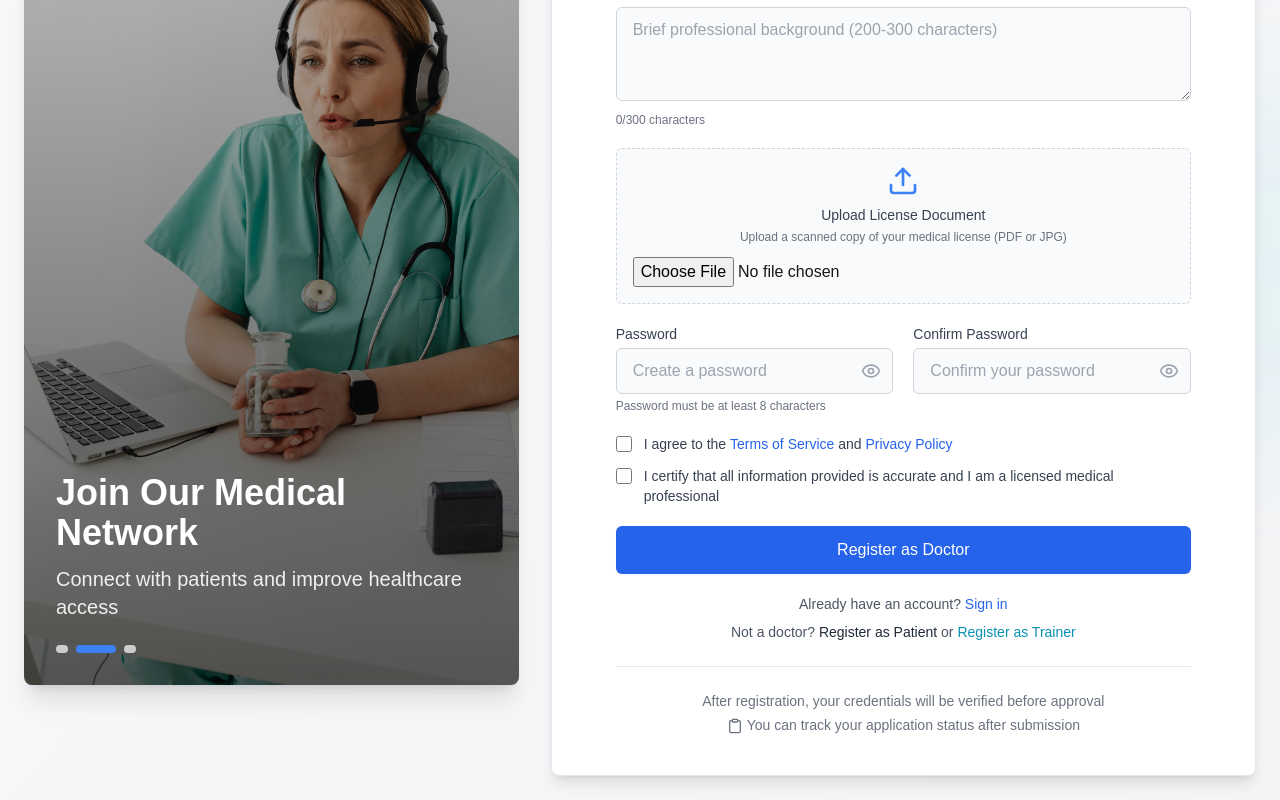
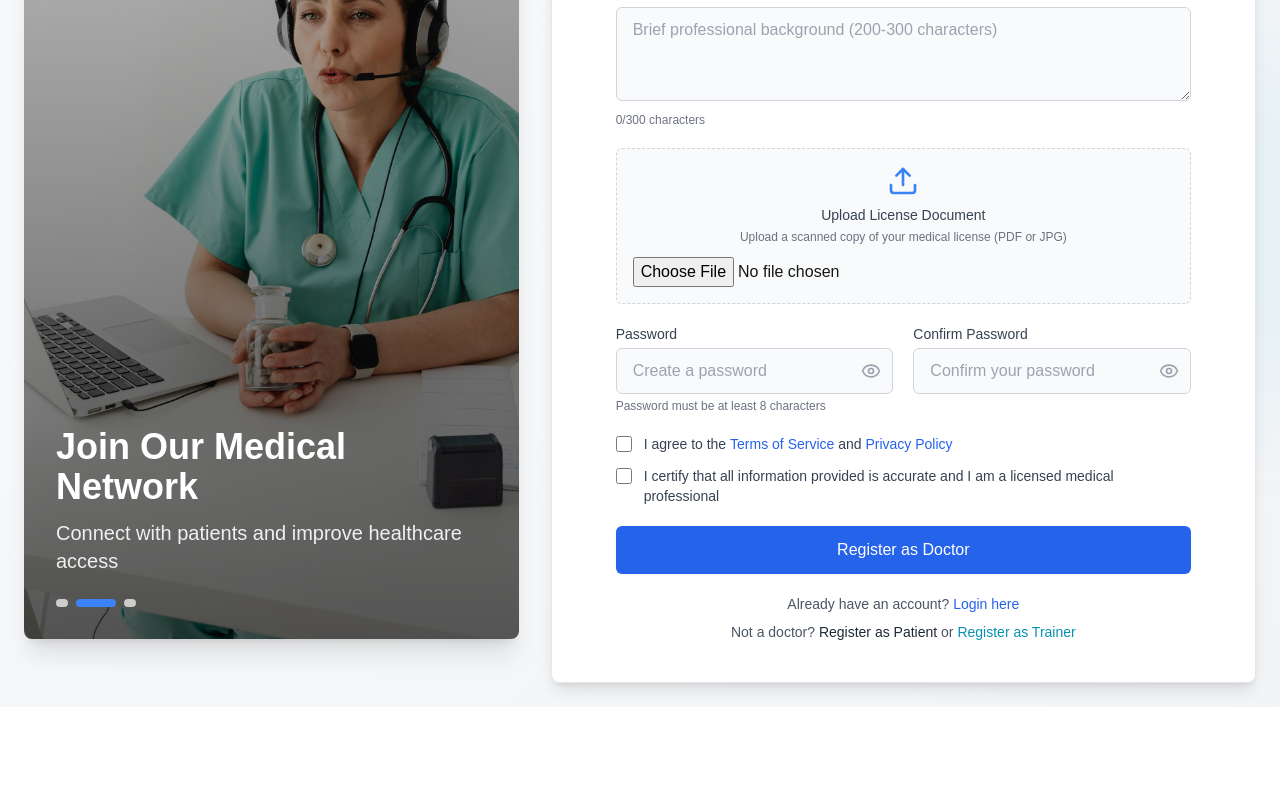
Before and after one commit to TharushiJayasooriya/WellzoneLanka, a Next.js app in the folder frontend/: page /doctor in a window 1280 px wide. Shown: the part 650-1450 px from the top of the page. After the commit the page ends 1357 px from the top, so only its background shows below. Built offline with nearby package versions, Linux system fonts and the light colour scheme.

Commit message:
Linked
linked the doctor page, trainer, patients page and the login

```diff
--- a/frontend/src/app/doctor/page.tsx
+++ b/frontend/src/app/doctor/page.tsx
@@ -413,28 +413,22 @@ export default function DoctorRegister() {
                     <div className="text-center mt-5">
                       <p className="text-gray-600 text-sm">
                         Already have an account? {" "}
-                        <a href="#" className="text-blue-600 hover:text-blue-700 font-medium">
-                          Sign in
+                        <a href="/login" className="text-blue-600 hover:text-blue-700 font-medium">
+                        Login here
                         </a>
                       </p>
                       <p className="text-gray-600 text-sm mt-2">
                         Not a doctor? {" "}
-                        <a href="#" className="text-gray-800 hover:text-black font-medium">
+                        <a href="/register" className="text-gray-800 hover:text-black font-medium">
                           Register as Patient
                         </a> or {" "}
-                        <a href="#" className="text-cyan-600 hover:text-cyan-700 font-medium">
+                        <a href="/trainer" className="text-cyan-600 hover:text-cyan-700 font-medium">
                           Register as Trainer
                         </a>
                       </p>
                     </div>
 
-                    <div className="pt-6 mt-6 border-t border-gray-200">
-                      <p className="text-center text-sm text-gray-500">After registration, your credentials will be verified before approval</p>
-                      <p className="text-center text-sm text-gray-500 mt-1">
-                        <Clipboard className="inline-block h-4 w-4 mr-1" />
-                        <span>You can track your application status after submission</span>
-                      </p>
-                    </div>
+
                   </form>
                 </div>
               </div>
--- a/frontend/src/app/trainer/page.tsx
+++ b/frontend/src/app/trainer/page.tsx
@@ -391,6 +391,24 @@ export default function TrainerRegister() {
                       <Link href="/login" className="text-cyan-600 hover:text-cyan-700 font-semibold">
                         Login here
                       </Link>
+                      <div className="text-center mt-5">
+                      <p className="text-gray-600 text-sm">
+                         {" "}
+                        <a href="/login" className="text-blue-600 hover:text-blue-700 font-medium">
+
+                        </a>
+                      </p>
+                      <p className="text-gray-600 text-sm mt-2">
+                        Not a trainer? {" "}
+                        <a href="/register" className="text-gray-800 hover:text-black font-medium">
+                          Register as Patient
+                        </a> or {" "}
+                        <a href="/doctor" className="text-cyan-600 hover:text-cyan-700 font-medium">
+                          Register as Doctor
+                        </a>
+                      </p>
+
+                    </div>
                     </div>
                   </form>
                 </div>
```
